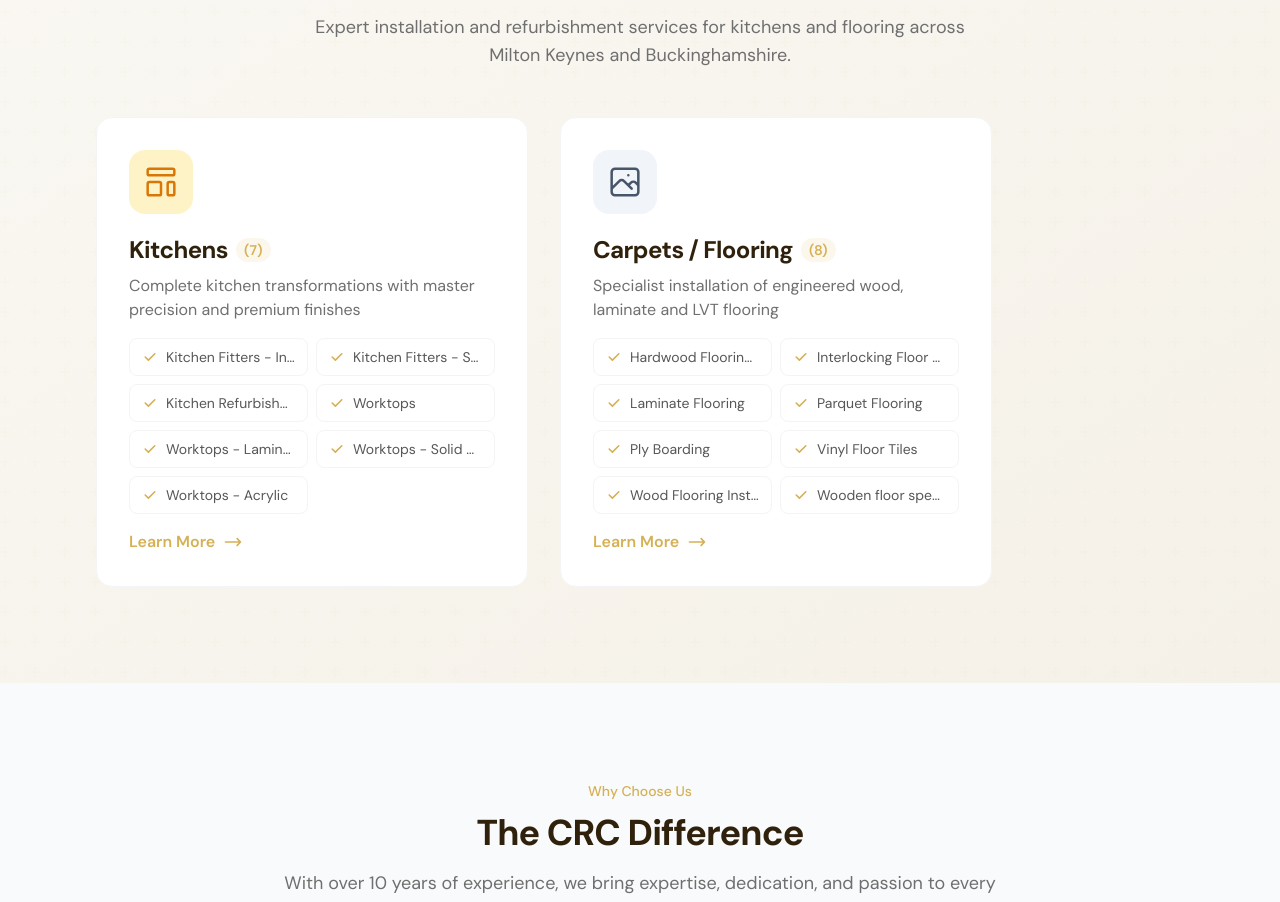
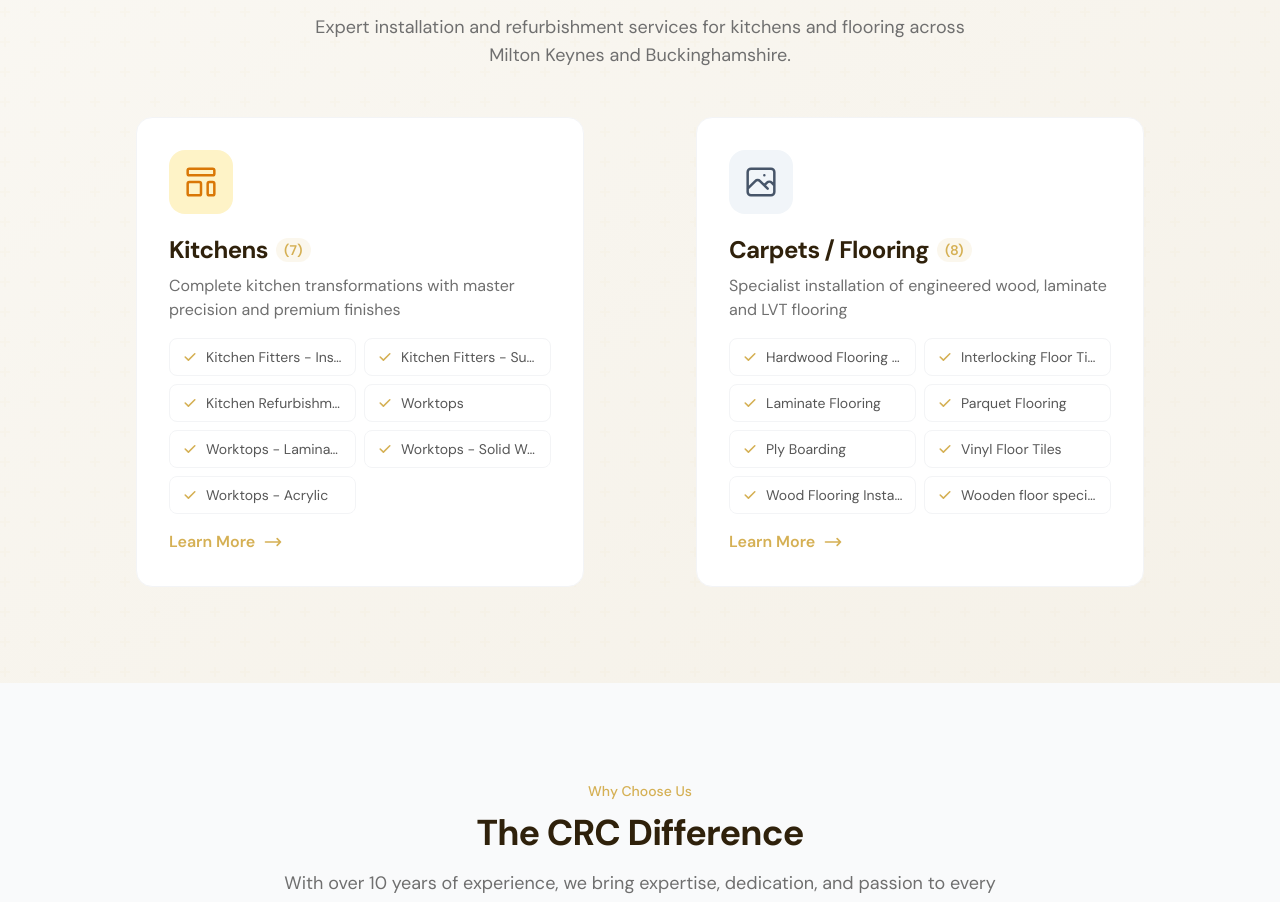
Before and after one commit to kodji7202-code/crc-carpentry, a Next.js app: page / in a window 1280 px wide. Shown: the part 973-1875 px from the top of the page. Built offline with nearby package versions, Linux system fonts and the light colour scheme; a web font is replaced by a local one.

Commit message:
Fix Services card alignment - centered with max-width

```diff
--- a/src/components/sections/Services.tsx
+++ b/src/components/sections/Services.tsx
@@ -89,10 +89,10 @@ export default function Services() {
         </div>
 
         {/* Services Grid - Horizontal scroll on mobile */}
-        <div className="flex md:grid md:grid-cols-2 gap-4 md:gap-6 lg:gap-8 max-w-4xl mx-auto overflow-x-auto md:overflow-visible pb-4 md:pb-0 scrollbar-hide -mx-4 px-4 md:mx-0 md:px-0">
+        <div className="flex md:grid md:grid-cols-2 gap-6 lg:gap-8 max-w-6xl mx-auto overflow-x-auto md:overflow-visible pb-4 md:pb-0 scrollbar-hide -mx-4 px-4 md:mx-0 md:px-0 justify-items-center">
           {services.map((service, index) => (
             <ScrollReveal key={service.title} delay={index * 0.15}>
-              <Link href={service.href} className="block group flex-shrink-0 w-[85vw] md:w-auto">
+              <Link href={service.href} className="block group flex-shrink-0 w-[85vw] md:w-full max-w-md">
                 <div className={`relative overflow-hidden rounded-2xl bg-white border border-gray-100 p-5 md:p-6 lg:p-8 hover:shadow-xl transition-all duration-300 hover:-translate-y-1 h-full group-hover:border-t-2 group-hover:border-t-primary`}>
                   {/* Decorative gradient overlay */}
                   <div className="absolute inset-0 bg-gradient-to-br from-white/40 to-transparent opacity-0 group-hover:opacity-100 transition-opacity duration-300"></div>
```
